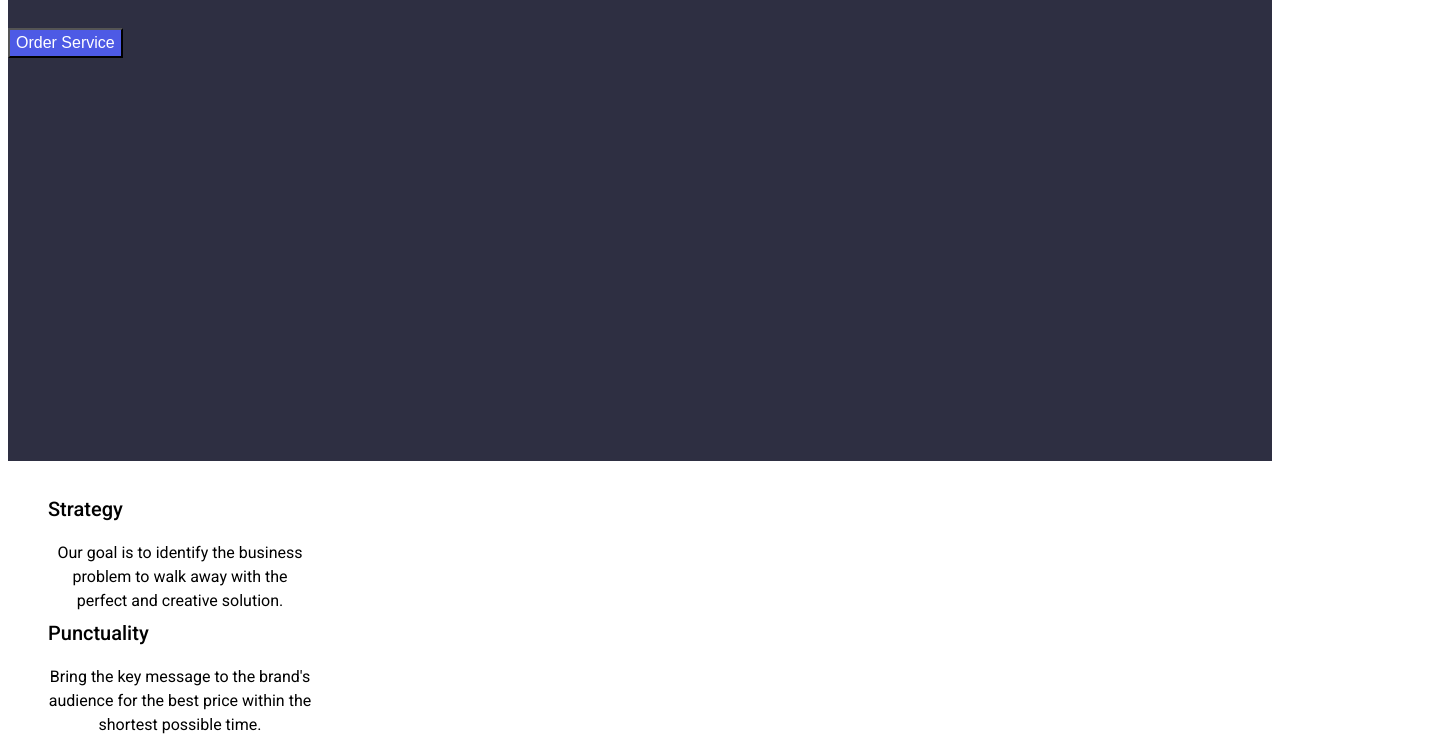
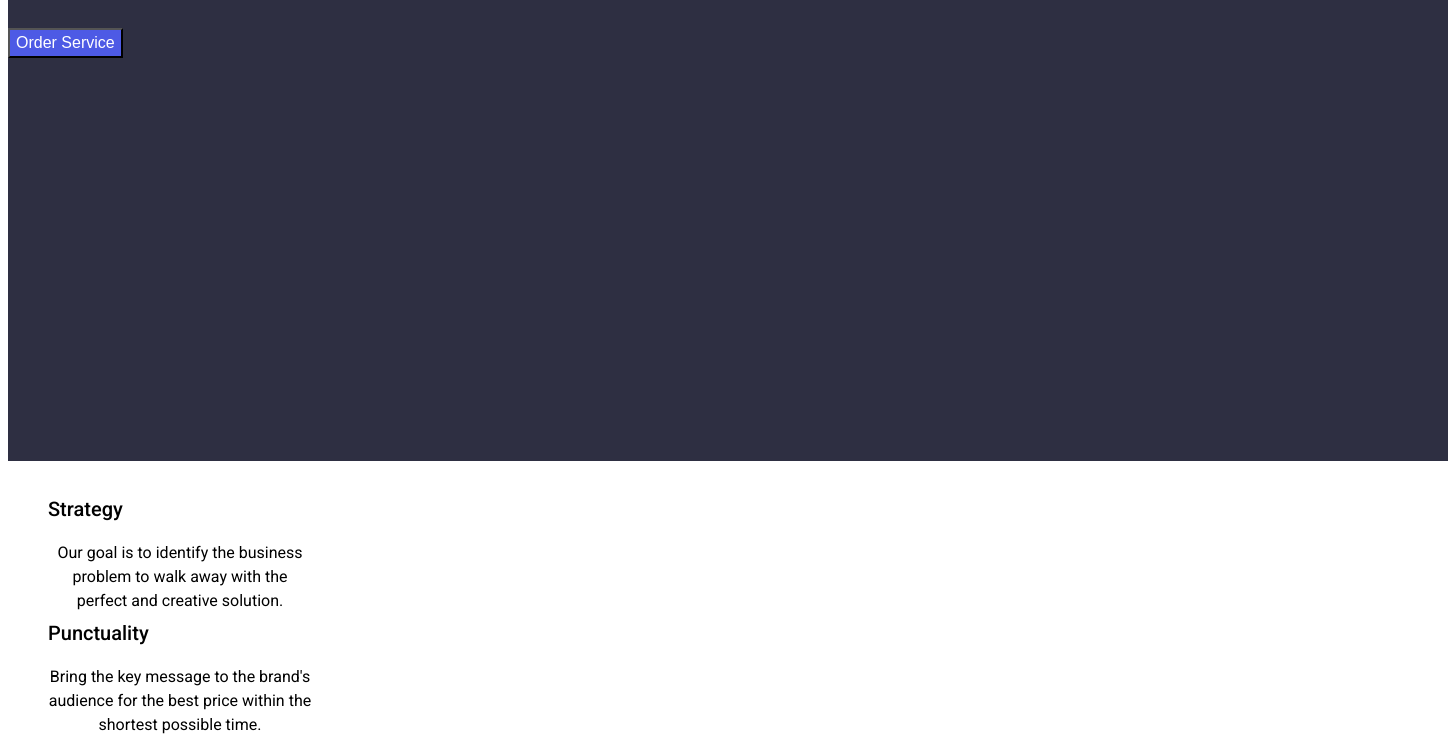
Before and after one commit to olmag99/goit-markup-hw-06, a plain HTML site: page index.html in a window 1280 px wide. Shown: the part 265-1007 px from the top of the page, 1448 px wide, since content can reach past the window. Drawn offline with Linux system fonts and the light colour scheme.

Commit message:
modified:   css/styles.css

```diff
--- a/css/styles.css
+++ b/css/styles.css
@@ -5,6 +5,8 @@ body{
     line-height: 24px;
     font-size: 16px;
     letter-spacing: 2%;
+    height: 3300px;
+    width: 1440px;
 }
 
 h2, h3, h4, h5, h6, {
```
